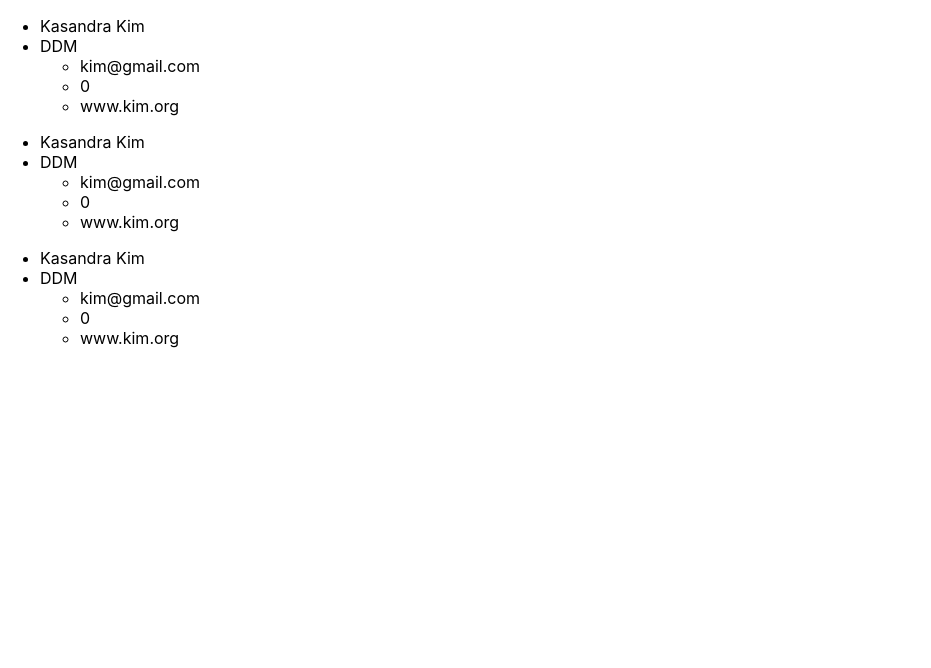
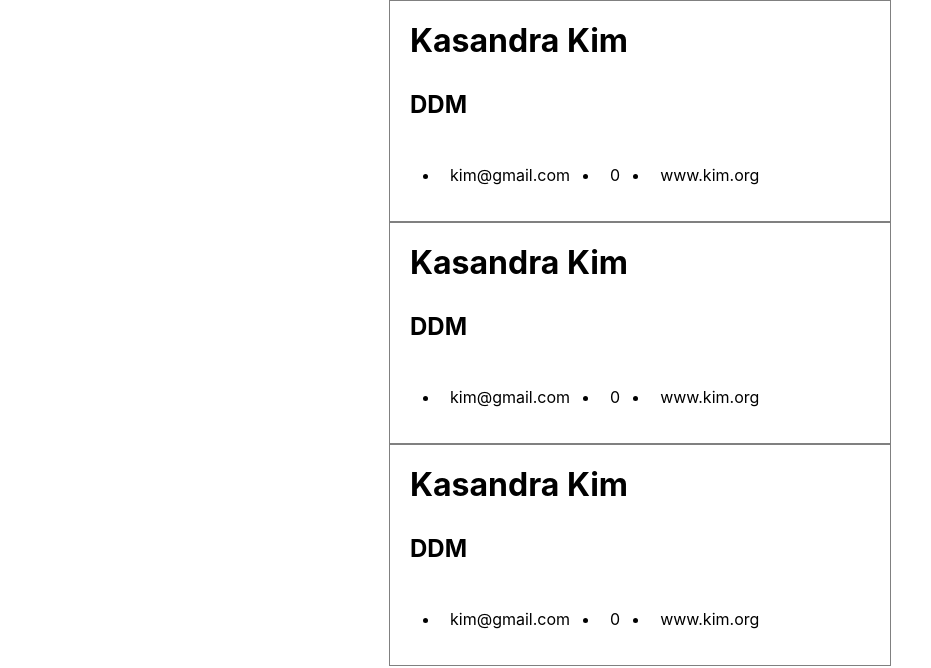
Before and after one commit to sabrina2712/spa-jsx-components-react-sabrina2712, a React (Create React App) app in the folder people-list/: page / in a window 1280 px wide. Shown: the top 668 px of the page, without its empty margins (0-931 px from the left). Built offline with nearby package versions, Linux system fonts and the light colour scheme.

Commit message:
add some style

```diff
--- a/people-list/src/App.js
+++ b/people-list/src/App.js
@@ -2,7 +2,7 @@ import React, { Component } from "react";
 import logo from "./logo.svg";
 import "./App.css";
 
-import List from "./Components/Employee";
+import List from "./Components/employee/Employee";
 
 class App extends Component {
   render() {
--- a/people-list/src/Components/Employee.js
+++ b/people-list/src/Components/employee/Employee.js
@@ -1,5 +1,6 @@
 import React, { Component } from "react";
-import data from "./data.json";
+import data from "../data";
+import "./employee.css";
 
 class List extends Component {
   render() {
@@ -19,15 +20,15 @@ class List extends Component {
 class ListComponents extends Component {
   render() {
     return (
-      <ul>
-        <li>{this.props.name}</li>
-        <li>{this.props.title}</li>
+      <div className="ulCom">
+        <h1>{this.props.name}</h1>
+        <h2>{this.props.title}</h2>
         <SocialLinksList
           email={this.props.social.email}
           phone={this.props.social.phone}
           website={this.props.social.website}
         />
-      </ul>
+      </div>
     );
   }
 }
@@ -35,7 +36,7 @@ class ListComponents extends Component {
 class SocialLinksList extends Component {
   render() {
     return (
-      <ul>
+      <ul className="social">
         <li>{this.props.email}</li>
         <li>{this.props.phone}</li>
         <li>{this.props.website}</li>
--- /dev/null
+++ b/people-list/src/Components/employee/employee.css
@@ -0,0 +1,27 @@
+.ulCom {
+  margin: auto;
+
+  border: 1px grey solid;
+  width: 500px;
+}
+
+.socialCom {
+  top: 10px;
+  display: inline-block;
+}
+h1 {
+  margin: 10px;
+  padding: 10px;
+}
+h2 {
+  margin: 10px;
+  padding: 10px;
+}
+ul.social {
+  display: flex;
+}
+ul.social li {
+  flex-direction: row;
+  padding: 10px;
+  margin: 10px;
+}
```
